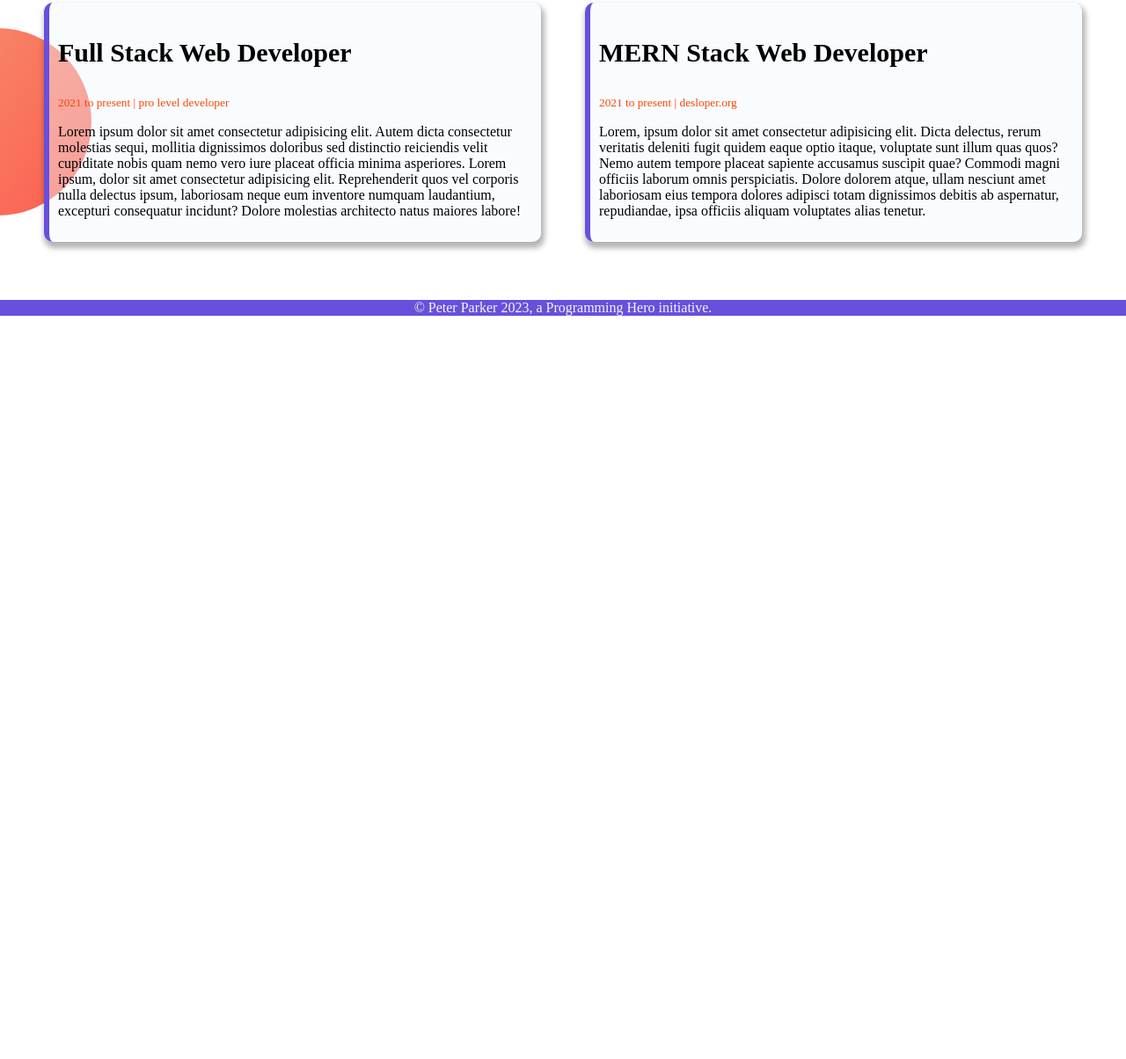
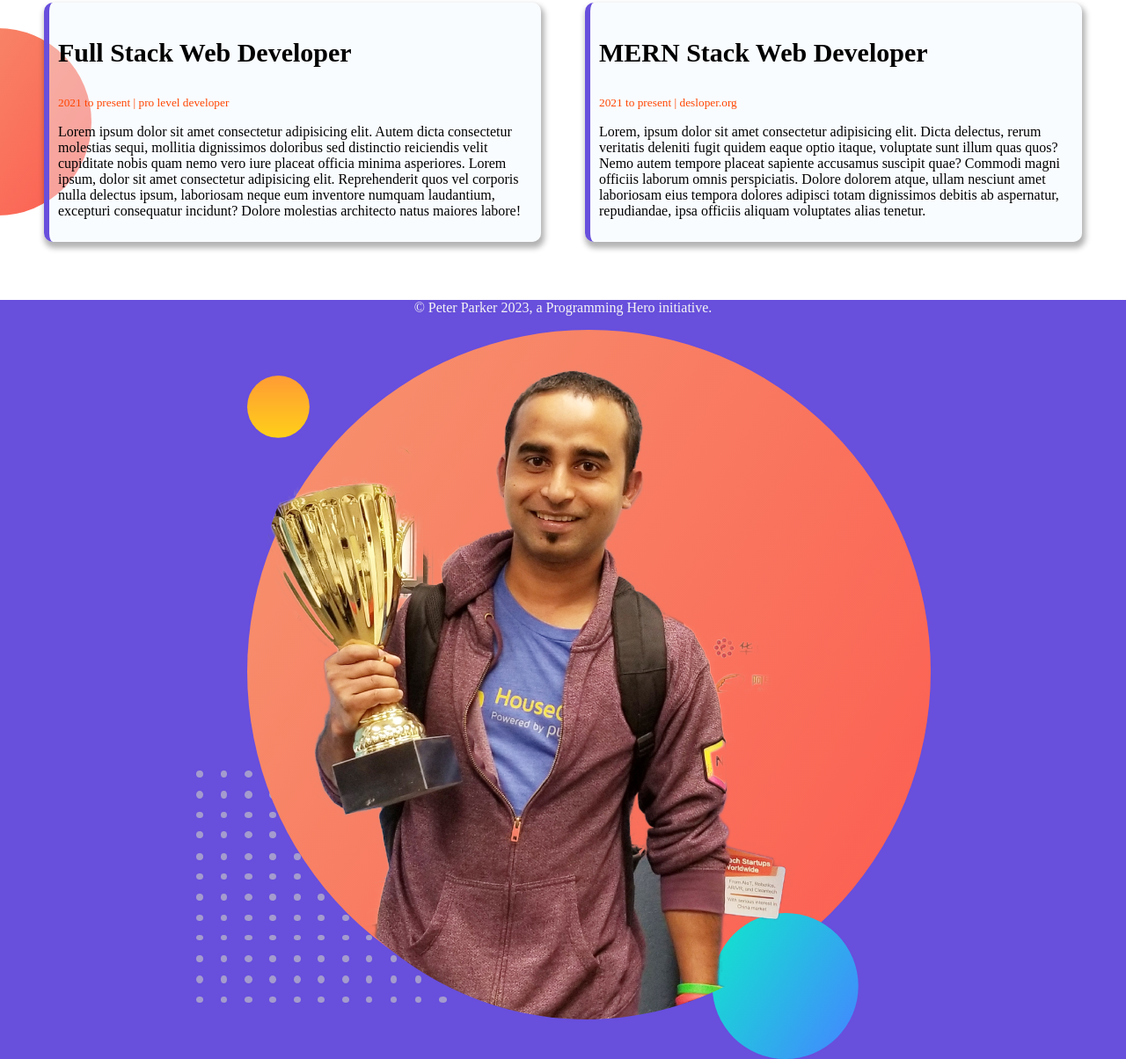
Before and after one commit to Moh-RAIEAN/practice-beta, a plain HTML site: page index.html in a window 1280 px wide. Shown: the part 1419-2623 px from the top of the page at 88% size. Before the commit the page ends 1794 px from the top, so only its background shows below. Drawn offline with Linux system fonts and the light colour scheme.

Commit message:
modified jhankar's photo

```diff
--- a/index.html
+++ b/index.html
@@ -54,6 +54,7 @@
     </section>
     <footer>
         <p>© Peter Parker 2023, a Programming Hero initiative.</p>
+        <img src="./images/jhankar.png" alt="jhankar baba">
     </footer>
 </body>
 </html>
```
